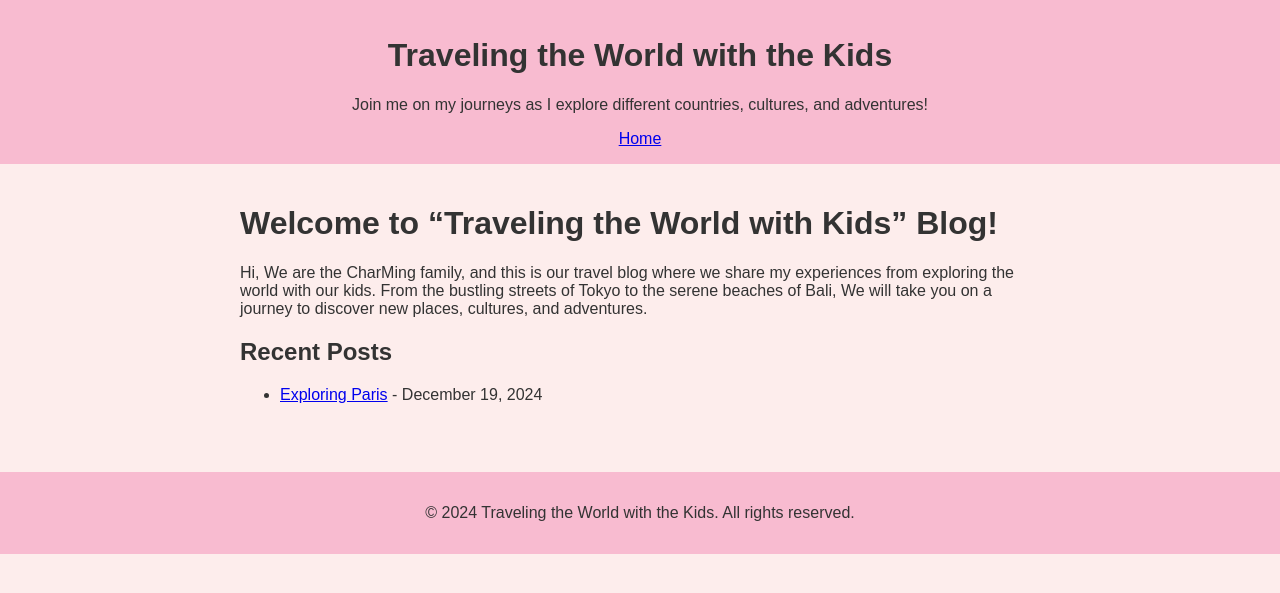
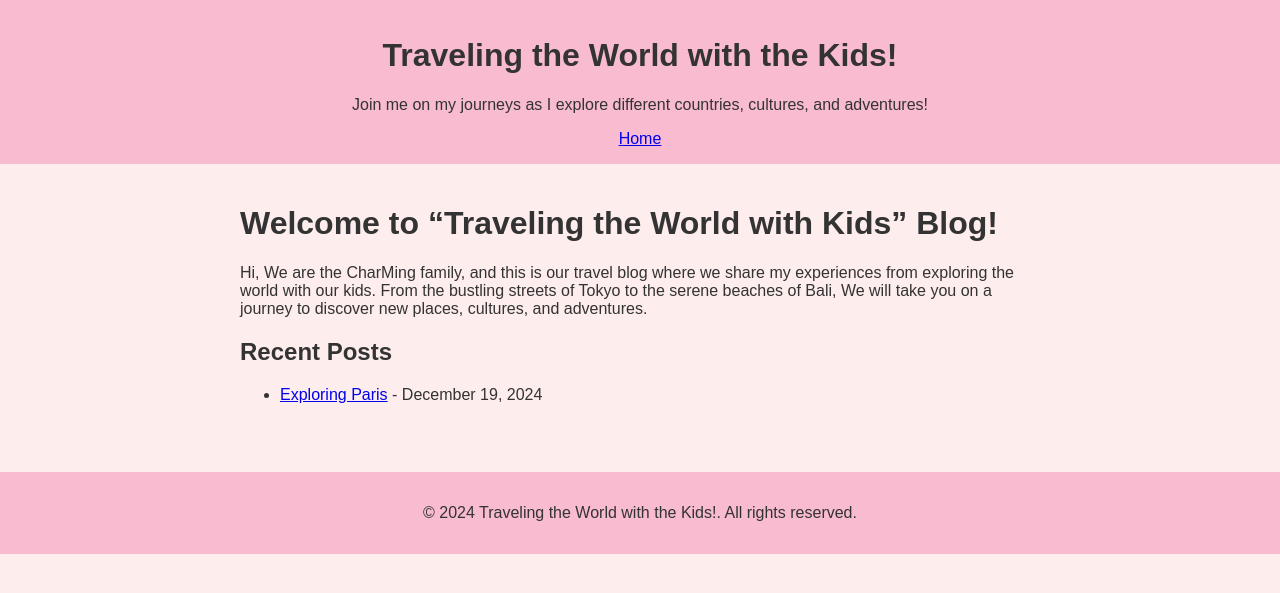
Before and after one commit to charming-content/travelwithkids.github.io, a Jekyll site: the page built from index.md, in a window 1280 px wide. Shown: the top 593 px of the page. Built offline with Jekyll 4.4.1, drawn with Linux system fonts in a browser that asks for light colours.

```diff
--- a/_config.yml
+++ b/_config.yml
@@ -1,4 +1,4 @@
-title: Traveling the World with the Kids
+title: Traveling the World with the Kids!
 description: Join me on my journeys as I explore different countries, cultures, and adventures!
 baseurl: ""
 url: "https://travelwithkids.github.io" # Replace with your GitHub username
```
